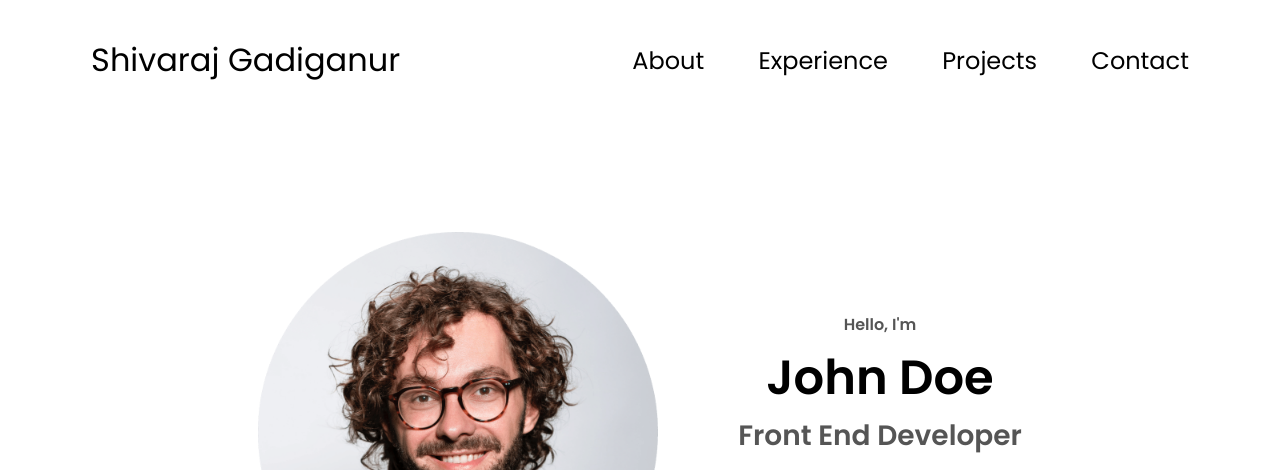
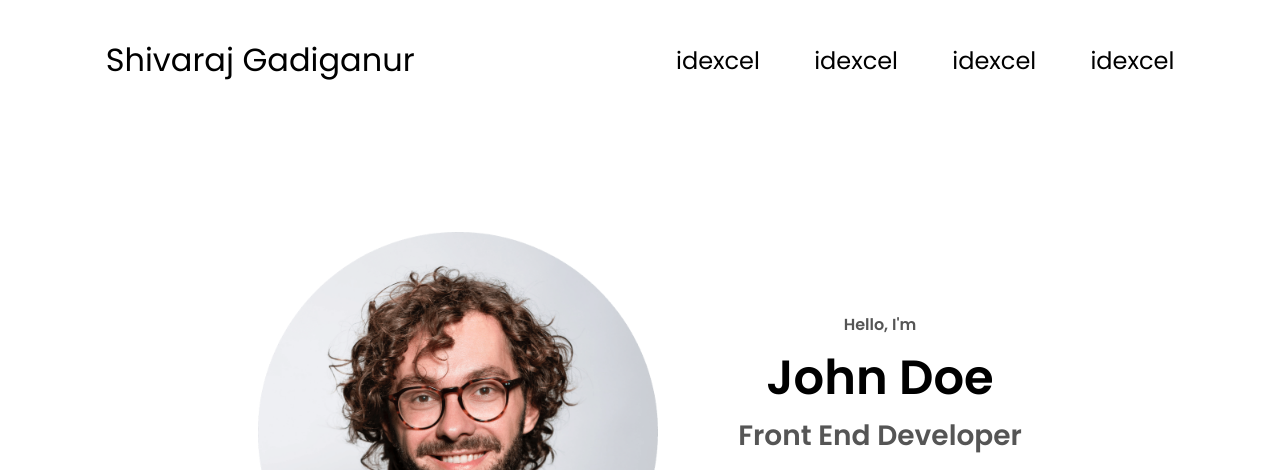
Before and after one commit to Shivraj2023/Portfoilio, a plain HTML site: page index.html in a window 1280 px wide. Shown: the top 470 px of the page. Drawn offline with Linux system fonts and the light colour scheme.

Commit message:
nav chnaged

```diff
--- a/index.html
+++ b/index.html
@@ -10,10 +10,10 @@
       <header class="main">
         <div class="logo">Shivaraj Gadiganur</div>
          <div class="menu">
-            <a href="#about">About</a>
-            <a href="">Experience</a>
-            <a href="">Projects</a>
-            <a href="">Contact</a>
+            <a href="#about">idexcel</a>
+            <a href="">idexcel</a>
+            <a href="">idexcel</a>
+            <a href="">idexcel</a>
          </div>
       </header>
       <section id="container">
```
